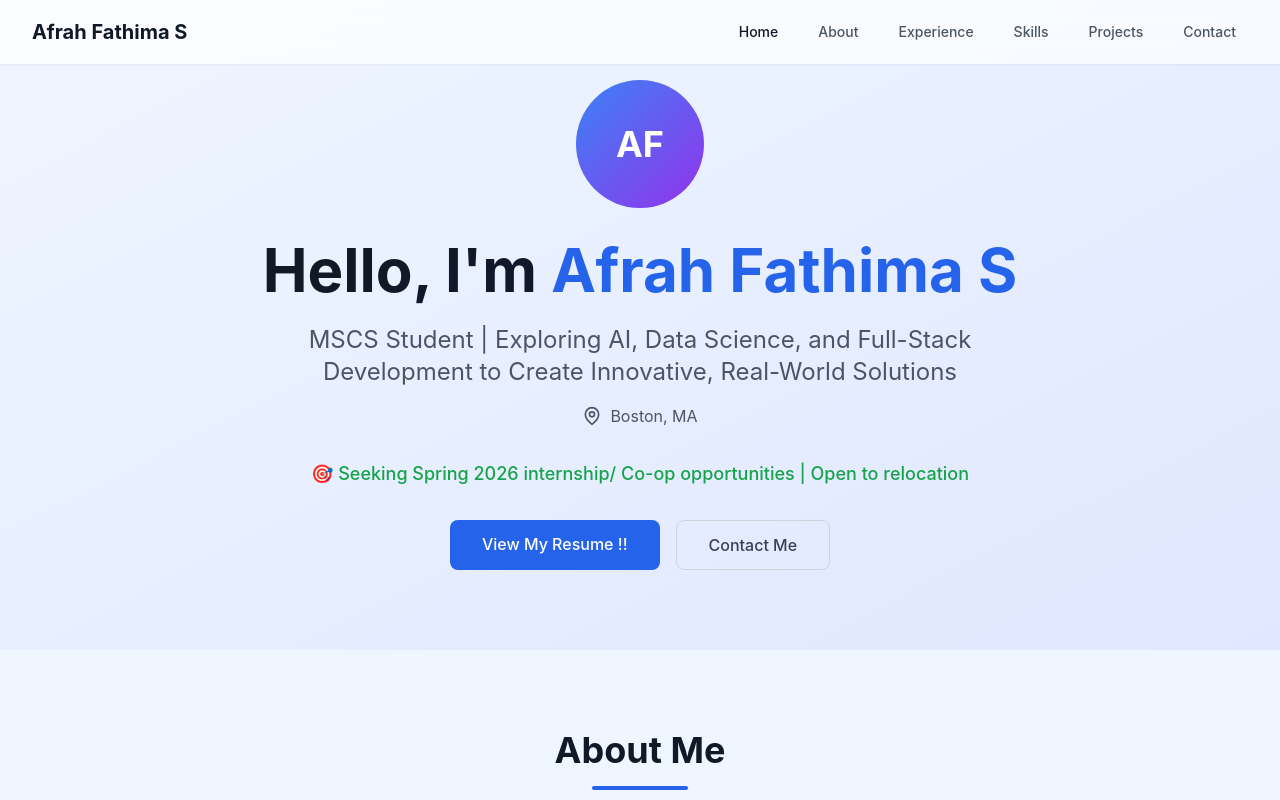
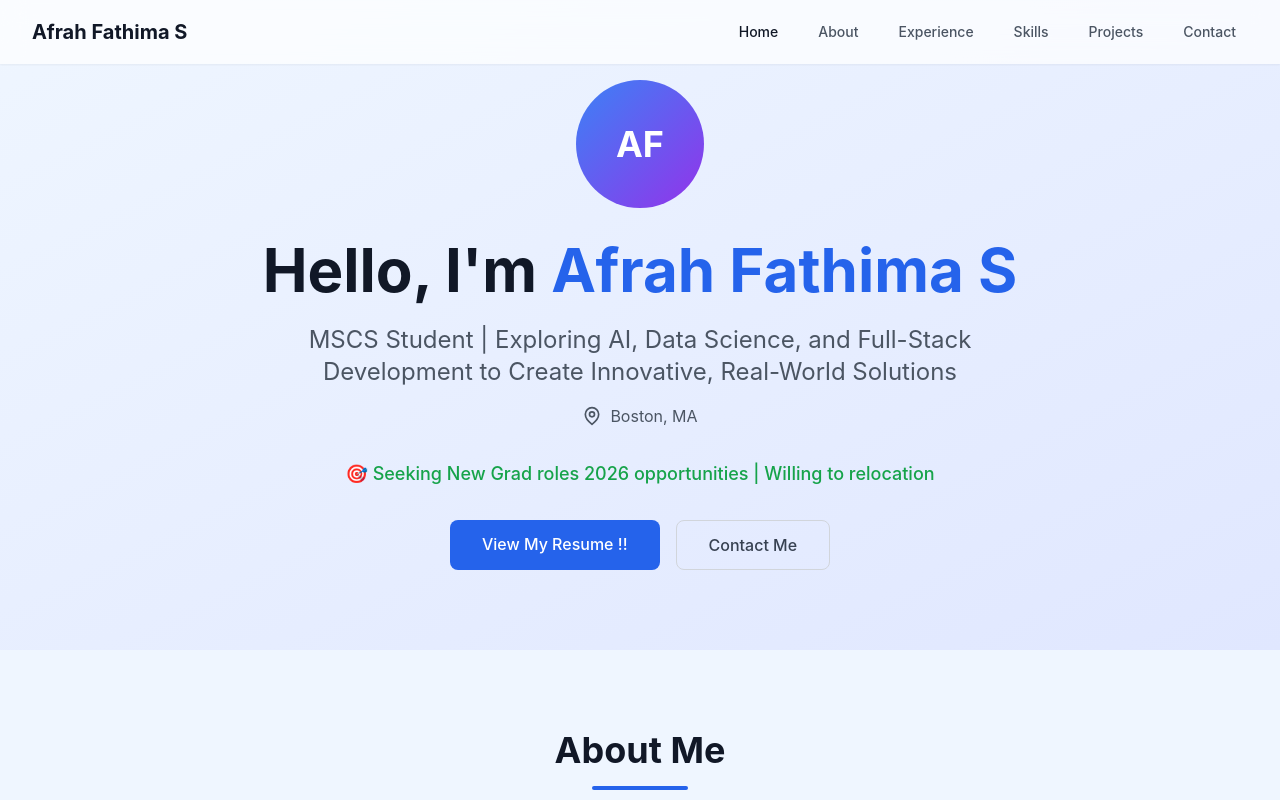
Before and after one commit to afrah123456/Initial_Portfolio, a React (Create React App) app: page / in a window 1280 px wide. Shown: the top 800 px of the page. Built offline with nearby package versions, Linux system fonts and the light colour scheme.

Commit message:
looking for title update

```diff
--- a/src/components/Portfolio.jsx
+++ b/src/components/Portfolio.jsx
@@ -423,7 +423,7 @@ tech: ["Flask", "SentenceTransformers", "PyMuPDF", "python-docx", "scikit-learn"
 
             </div>
             <p className="text-lg text-green-600 mb-8 font-medium">
-              🎯 Seeking Spring 2026 internship/ Co-op opportunities | Open to relocation
+              🎯 Seeking New Grad roles 2026 opportunities | Willing to relocation
             </p>
             <div className="flex justify-center space-x-4">
               <a href="/Afrah_DataScience.pdf" target="_blank" rel="noopener noreferrer" className="bg-blue-600 text-white px-8 py-3 rounded-lg hover:bg-blue-700 transition-colors font-medium">
```
